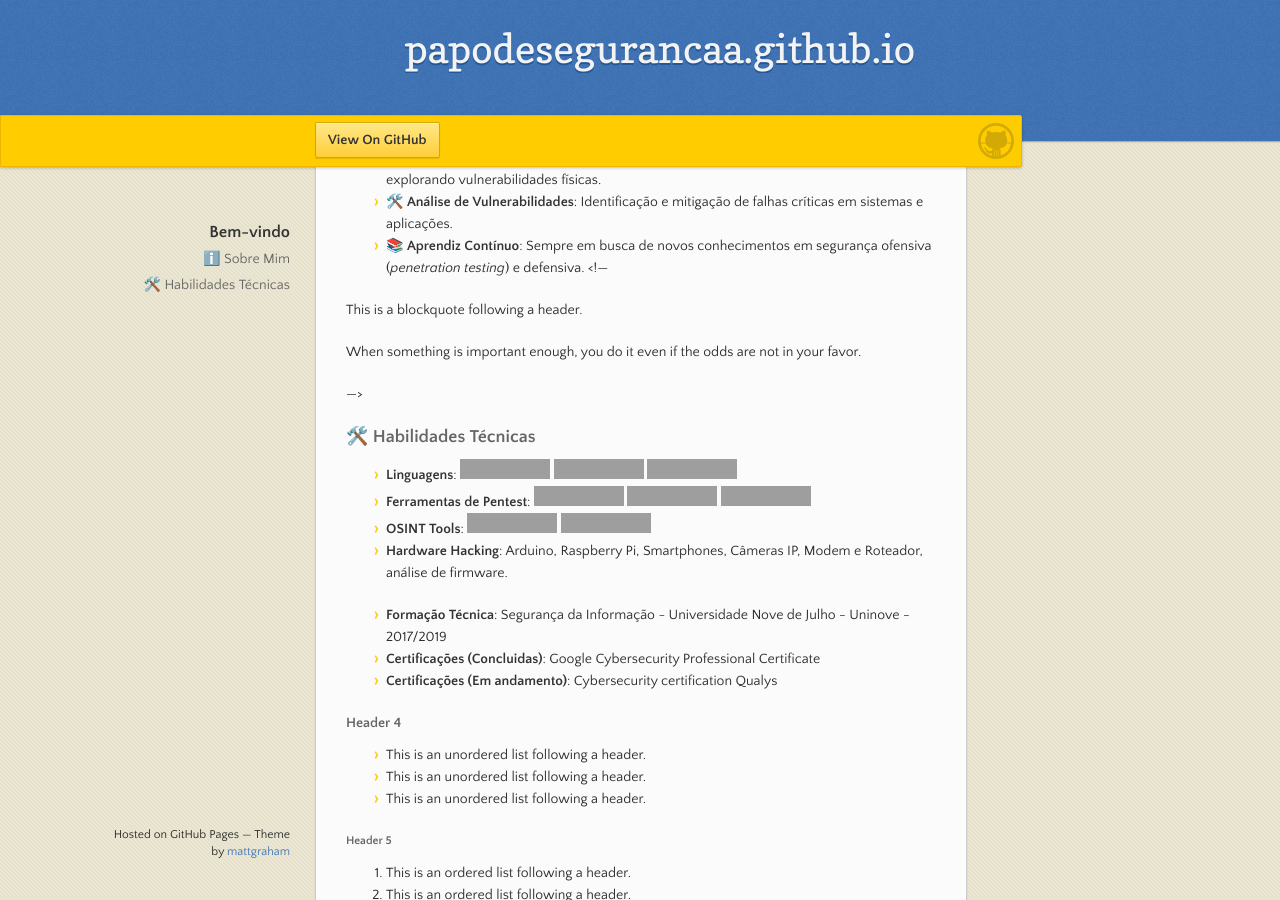
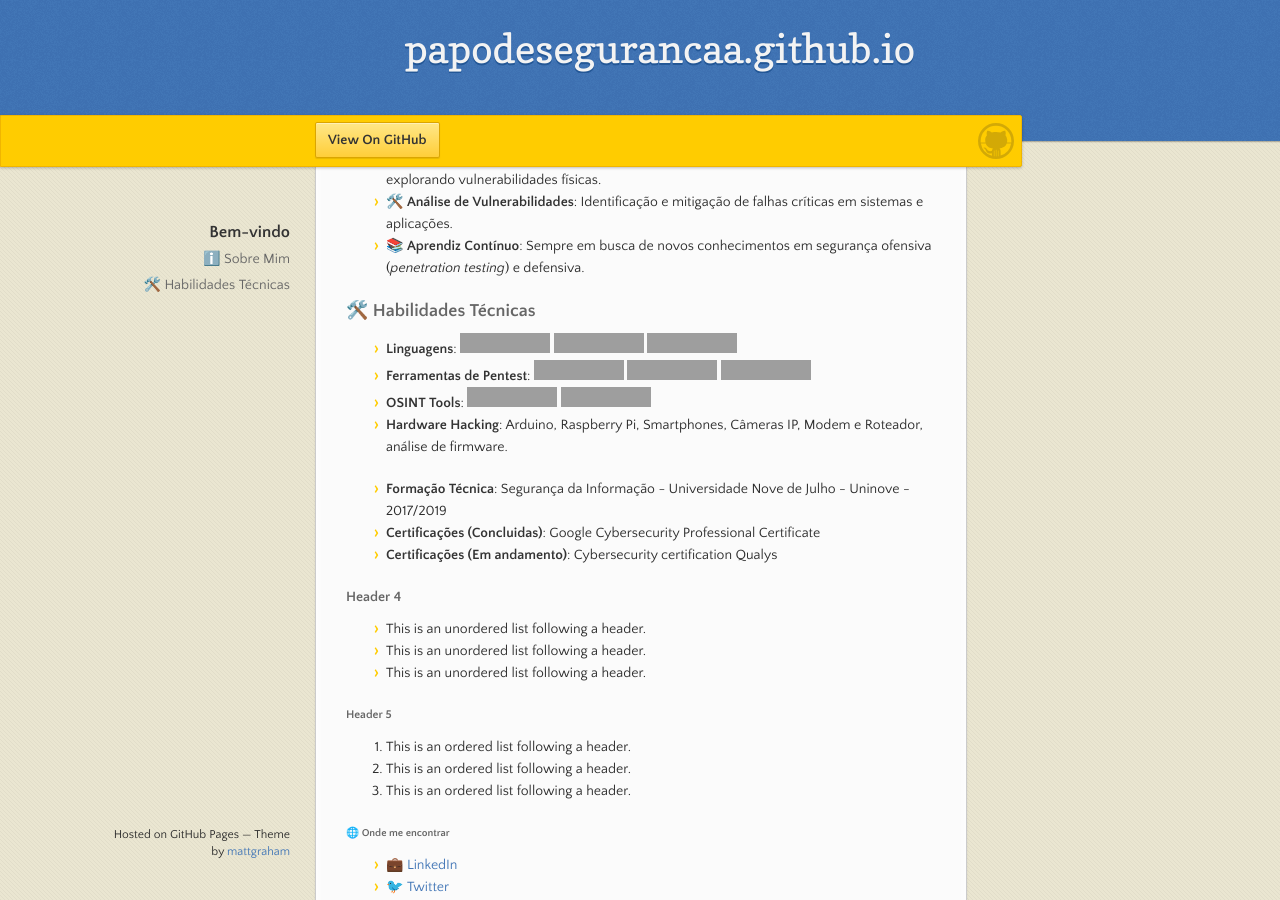
Before and after one commit to papodesegurancaa/papodesegurancaa.github.io, a Jekyll site: the page built from index.md, in a window 1280 px wide and 900 px high, scrolled down 323 px, cut to the strip 0-900 px from the top of the window. Built offline with Jekyll 4.4.1, drawn with Linux system fonts in a browser that asks for light colours; our own code applies the rules of GitHub Pages for plain Markdown files; the repository's description, which GitHub fills in, is left out; grey boxes are pictures that could not be loaded.

Commit message:
Update index.md

```diff
--- a/index.md
+++ b/index.md
@@ -25,13 +25,11 @@ There should be whitespace between paragraphs. We recommend including a README,
 - 🔧 **Hardware Hacking Enthusiast**: Desmontando dispositivos IoT, sistemas embarcados e explorando vulnerabilidades físicas.
 - 🛠️ **Análise de Vulnerabilidades**: Identificação e mitigação de falhas críticas em sistemas e aplicações.
 - 📚 **Aprendiz Contínuo**: Sempre em busca de novos conhecimentos em segurança ofensiva (*penetration testing*) e defensiva.
-<!---
 
-This is a blockquote following a header.
+<!---This is a blockquote following a header.
 
- When something is important enough, you do it even if the odds are not in your favor.
+ When something is important enough, you do it even if the odds are not in your favor. --->
 
---->
 
 ### 🛠️ Habilidades Técnicas
 - **Linguagens**: ![Python](https://img.shields.io/badge/-Python-3776AB?style=flat-square&logo=python&logoColor=white) ![Bash](https://img.shields.io/badge/-Bash-4EAA25?style=flat-square&logo=gnu-bash&logoColor=white) ![C](https://img.shields.io/badge/-C-A8B9CC?style=flat-square&logo=c&logoColor=white)
```
